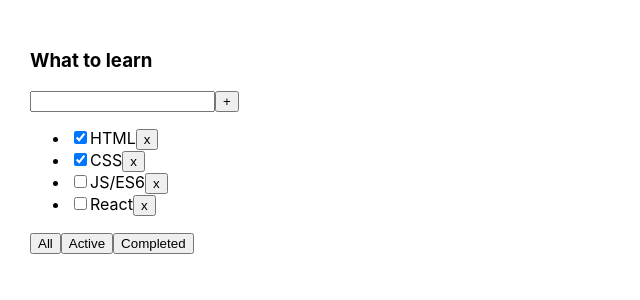
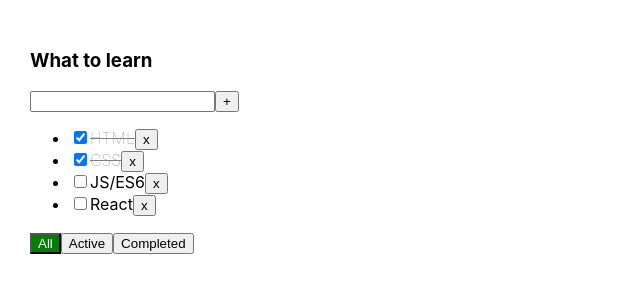
Before and after one commit to SlavaOST-it/ToDoList, a React (Create React App) app: page / in a window 1280 px wide. Shown: the top 300 px of the page, without its empty margins (0-640 px from the left). Built offline with nearby package versions, Linux system fonts and the light colour scheme.

Commit message:
add function changeTaskStatus to input checkbox

```diff
--- a/src/App.css
+++ b/src/App.css
@@ -6,3 +6,14 @@
 .App > div {
   margin-right: 50px;
 }
+
+.isDone{
+  text-decoration: line-through;
+  color: gray;
+  font-weight: lighter;
+}
+
+.active{
+  background-color: green;
+  color: white;
+}
--- a/src/App.tsx
+++ b/src/App.tsx
@@ -7,8 +7,6 @@
 
 const App = () => {
     const title: string = "What to learn"
-    console.log(v1())
-
     const [tasks, setTasks] = useState<TaskType[]>([
         {id: v1(), title: "HTML", isDone: true},
         {id: v1(), title: "CSS", isDone: true},
@@ -16,21 +14,17 @@
         {id: v1(), title: "React", isDone: false},
     ])
 
+    const [filter, setFilter] = useState<FilterValueType>('All')
     //добавляем новую таску. Жестко ее создаем и сетаем. Потом накидываем эту функцию на кнопку +
     const addTask = (title: string) => {
         const newTask: TaskType = {id: v1(), title: title, isDone: false}
         setTasks([newTask, ...tasks])
     }
 
-
     const removeTask = (taskID: string) => {
         const updatedTasks = tasks.filter(task => task.id !== taskID)
         setTasks(updatedTasks)
     }
-
-
-    const [filter, setFilter] = useState<FilterValueType>('All')
-
 
     let tasksForRender;
     switch (filter) {
@@ -48,13 +42,19 @@
         setFilter(value)
     }
 
+    const changeTaskStatus = (taskID: string, isDone: boolean) => {
+        setTasks(tasks.map(t => t.id === taskID ? {...t, isDone: isDone} : t))
+    }
+
     return (
         <div className="App">
             <TodoList title={title}
                       tasks={tasksForRender}
+                      filter={filter}
+                      addTask={addTask}
                       removeTask={removeTask}
                       changeFilter={changeFilter}
-                      addTask={addTask}/>
+                      changeTaskStatus={changeTaskStatus}/>
 
         </div>
     );
--- a/src/TodoList.tsx
+++ b/src/TodoList.tsx
@@ -1,12 +1,15 @@
 import React, {ChangeEvent, KeyboardEvent, useState} from 'react';
 import {FilterValueType} from "./App";
+
 
 type TodoListPropsType = {
     title: string
     tasks: Array<TaskType>
+    filter: FilterValueType
     removeTask: (taskID: string) => void
     changeFilter: (filter: FilterValueType) => void
     addTask: (title: string) => void
+    changeTaskStatus: (taskID: string, isDone: boolean) => void
 }
 
 export type TaskType = {
@@ -17,16 +20,23 @@
 
 
 const TodoList = (props: TodoListPropsType) => {
+    const [title, setTitle] = useState(' ') //для временного хранения новых тасок затем передаем параметр в функцию addTask
 
-    const [title, setTitle] = useState(' ') //для временного хранения новых тасок
-    // затем передаем параметр в функцию addTask
 
     const tasksListItems = props.tasks.map(task => {
+        const removeTask = () => props.removeTask
+        const changeTaskStatus = (event: ChangeEvent<HTMLInputElement>) =>
+            props.changeTaskStatus(task.id, event.currentTarget.checked)
+
         return (
             <li>
-                <input type="checkbox" checked={task.isDone}/>
-                <span>{task.title}</span>
-                <button onClick={() => props.removeTask(task.id)}>x</button>
+                <input
+                    onChange={changeTaskStatus}
+                    type="checkbox"
+                    checked={task.isDone}
+                />
+                <span className={task.isDone ? 'isDone' : ''}>{task.title}</span>
+                <button onClick={removeTask}>x</button>
             </li>
         )
 
@@ -47,17 +57,21 @@
         setTitle(event.currentTarget.value)
     }
 
-    const onAllClickHandler =()=>{
+    const onAllClickHandler = () => {
         props.changeFilter('All')
     }
 
-    const onActiveClickHandler =()=>{
+    const onActiveClickHandler = () => {
         props.changeFilter('Active')
     }
 
-    const onCompletedClickHandler =()=>{
+    const onCompletedClickHandler = () => {
         props.changeFilter('Completed')
     }
+
+    /*   const tsarClickHandler = (filterValue: FilterValueType) => {
+           props.changeFilter(filterValue)*/
+
 
     return (
         <div>
@@ -75,13 +89,21 @@
                 {tasksListItems}
             </ul>
             <div>
-                <button onClick={onAllClickHandler}>All</button>
-                <button onClick={onActiveClickHandler}>Active</button>
-                <button onClick={onCompletedClickHandler}>Completed</button>
+                <button className={props.filter === 'All' ? 'active' : ''}
+                        onClick={onAllClickHandler}>All
+                </button>
+                <button className={props.filter === 'Active' ? 'active' : ''}
+                        onClick={onActiveClickHandler}>Active
+                </button>
+                <button className={props.filter === 'Completed' ? 'active' : ''}
+                        onClick={onCompletedClickHandler}>Completed
+                </button>
+
             </div>
         </div>
 
     );
-};
+}
+
 
 export default TodoList;
```
